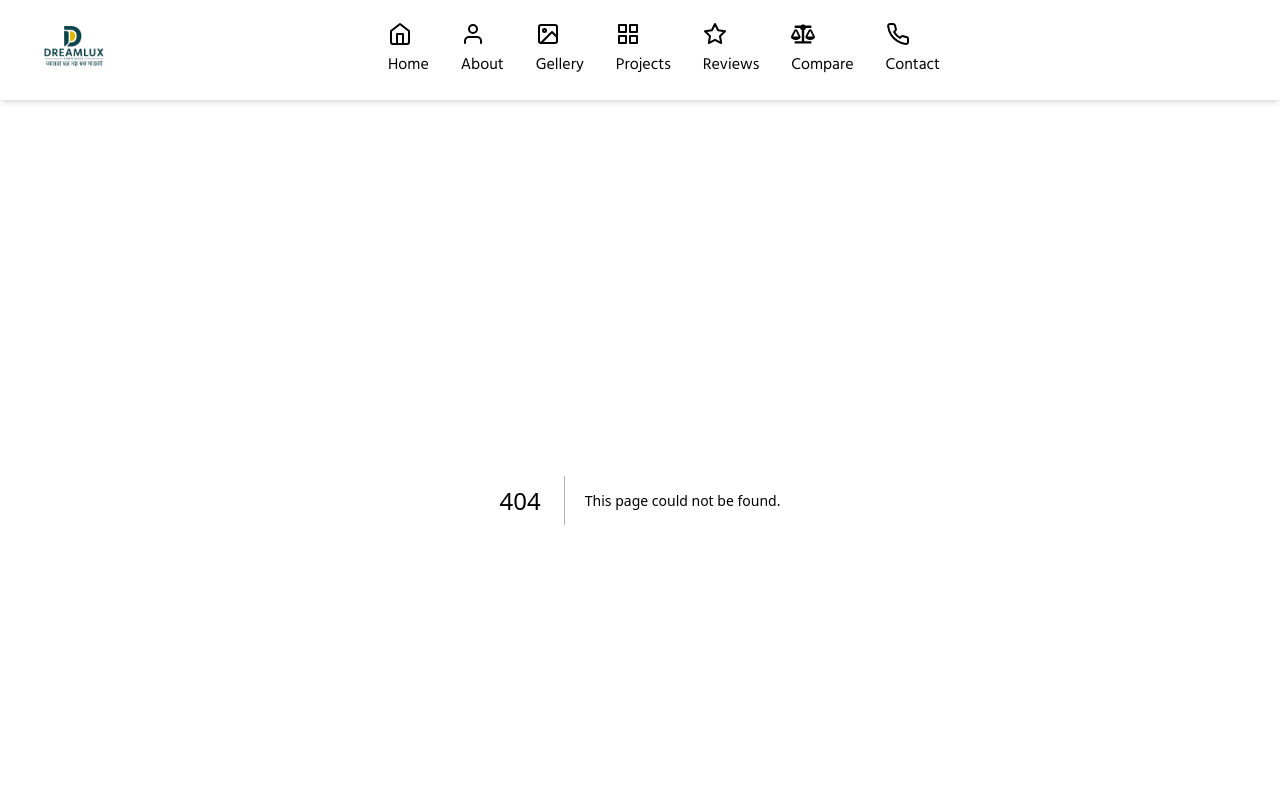
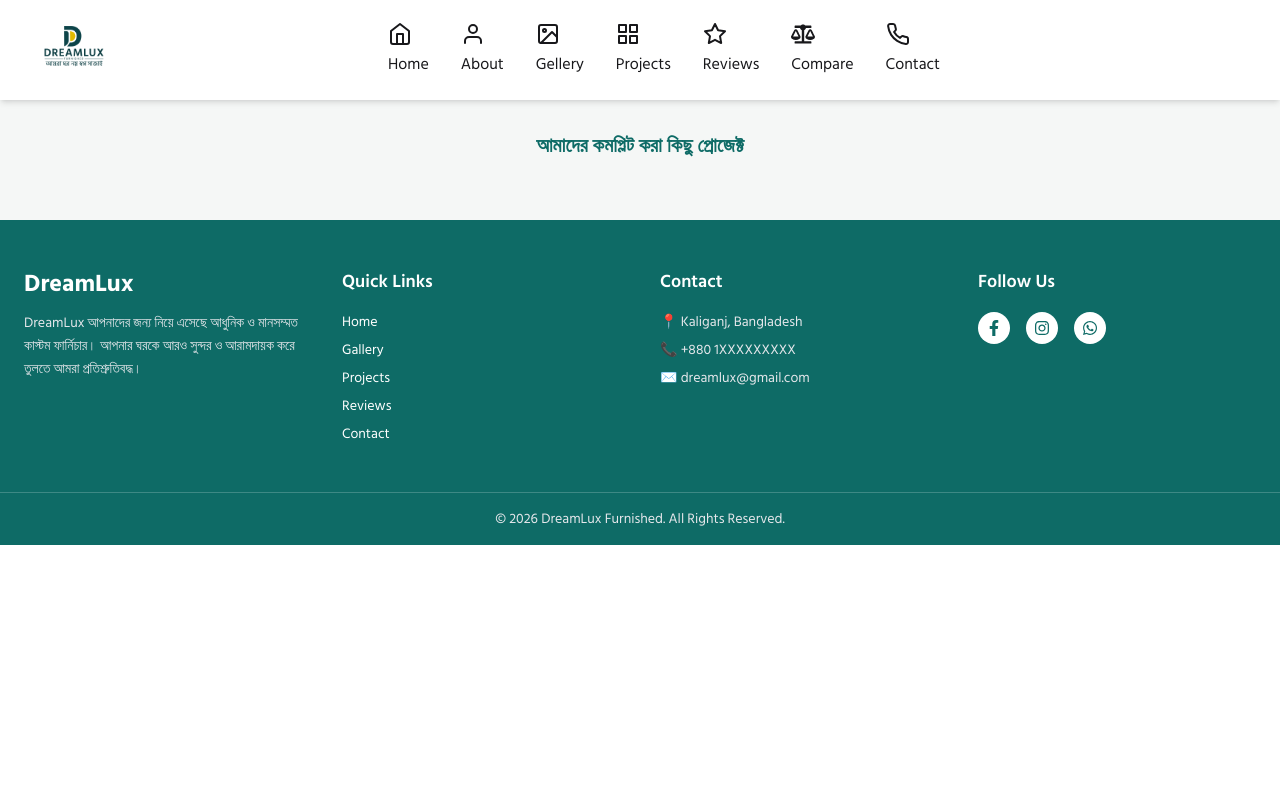
Before and after one commit to 0rakib0/dreamlux-profile, a Next.js app: page /projects in a window 1280 px wide. Before the commit this address had no page. Shown: the top 800 px of the page. Built offline with nearby package versions, Linux system fonts and the light colour scheme.

Commit message:
create projects rout

```diff
--- /dev/null
+++ b/src/app/projects/page.jsx
@@ -0,0 +1,13 @@
+import React from 'react'
+
+function Projects() {
+  return (
+    <div>
+      <div className='text-[#0E6B66] text-xl text-center font-bold mt-8 -mb-5'>
+        <h4>আমাদের কমপ্লিট করা কিছু প্রোজেক্ট</h4>
+      </div>
+    </div>
+  )
+}
+
+export default Projects
--- a/src/components/shared/Navbar.jsx
+++ b/src/components/shared/Navbar.jsx
@@ -11,7 +11,7 @@ function Navbar() {
     { id: 1, name: 'Home', icon: <FiHome />, path: '/' },
     { id: 2, name: 'About', icon: <FiUser />, path: '/about-us' },
     { id: 3, name: 'Gellery', icon: <FiImage />, path: '/gellery' },
-    { id: 4, name: 'Projects', icon: <FiGrid />, path: '/' },
+    { id: 4, name: 'Projects', icon: <FiGrid />, path: '/projects' },
     { id: 5, name: 'Reviews', icon: <FiStar />, path: '/' },
     { id: 6, name: 'Compare', icon: <FaBalanceScale />, path: '/' },
     { id: 7, name: 'Contact', icon: <FiPhone />, path: '/' },
```
